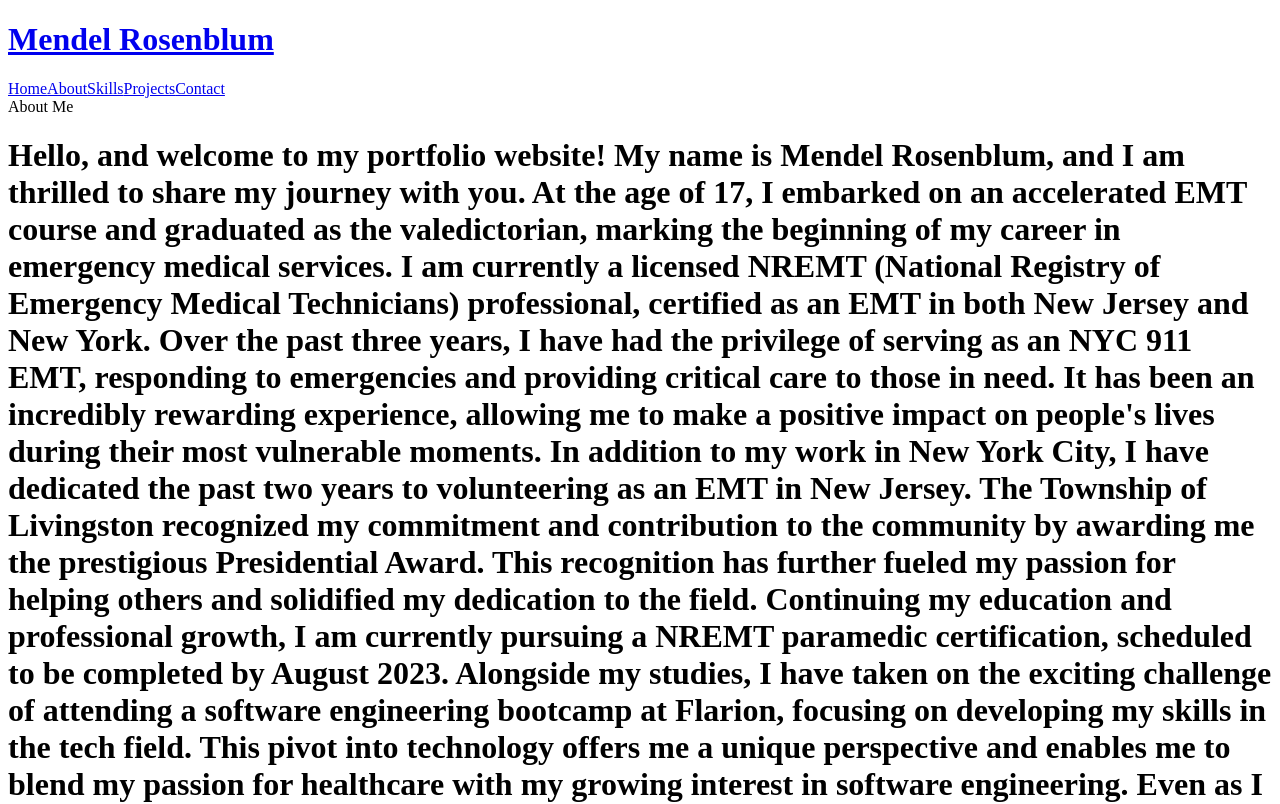
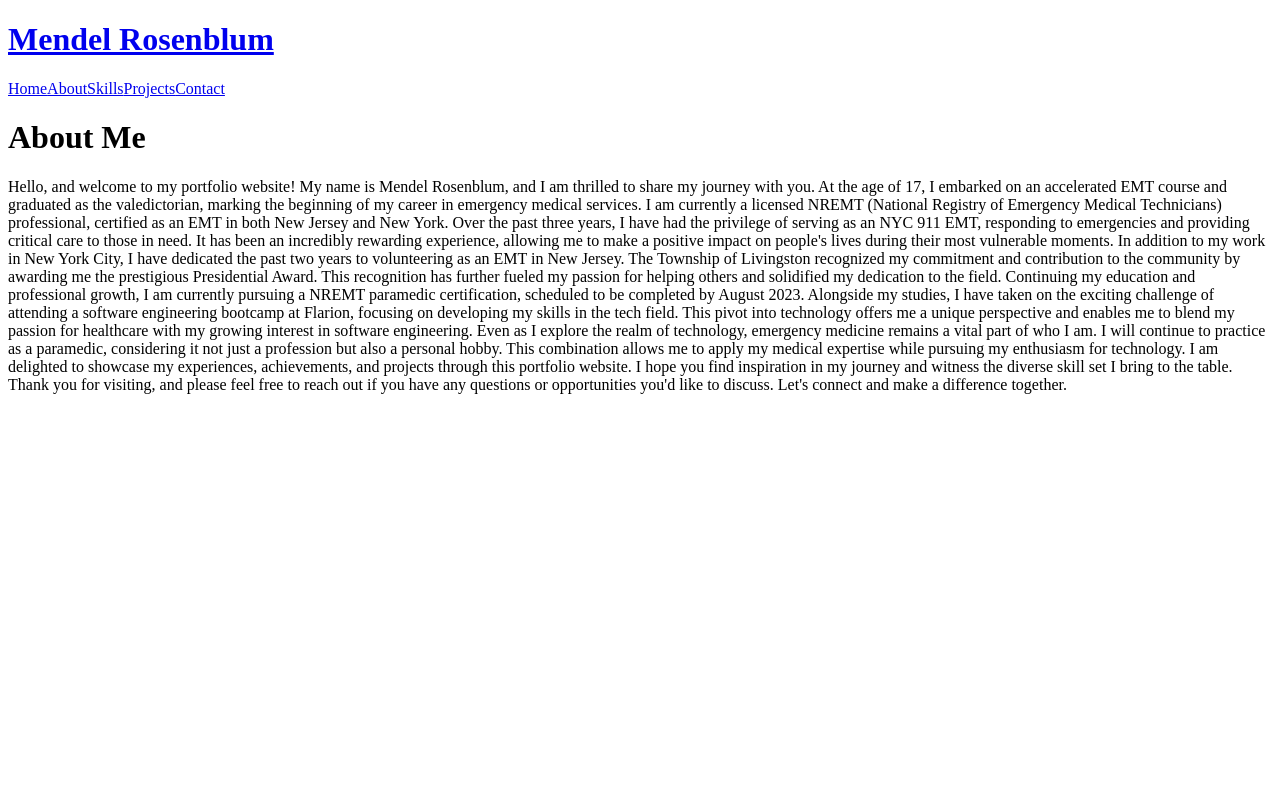
Before and after one commit to mendelr20/portfollio-website, a React (Create React App) app: page /about in a window 1280 px wide. Shown: the top 804 px of the page. Built offline with nearby package versions, Linux system fonts and the light colour scheme.

Commit message:
adding about page content

```diff
--- a/src/components/About.js
+++ b/src/components/About.js
@@ -3,8 +3,8 @@ import React from "react";
 function About() {
   return (
     <div>
-      About Me
-      <h1>
+      <h1>About Me</h1>
+      <p>
         Hello, and welcome to my portfolio website! My name is Mendel Rosenblum,
         and I am thrilled to share my journey with you. At the age of 17, I
         embarked on an accelerated EMT course and graduated as the
@@ -38,7 +38,7 @@ function About() {
         you for visiting, and please feel free to reach out if you have any
         questions or opportunities you'd like to discuss. Let's connect and make
         a difference together.
-      </h1>
+      </p>
     </div>
   );
 }
```
